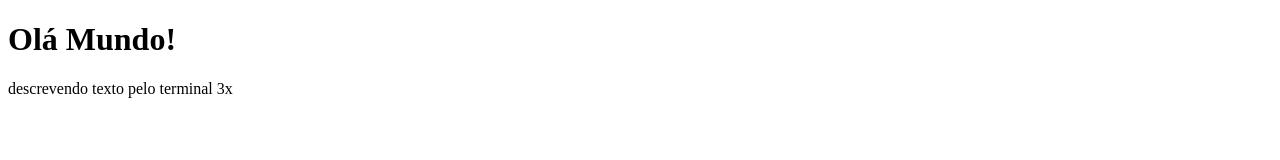
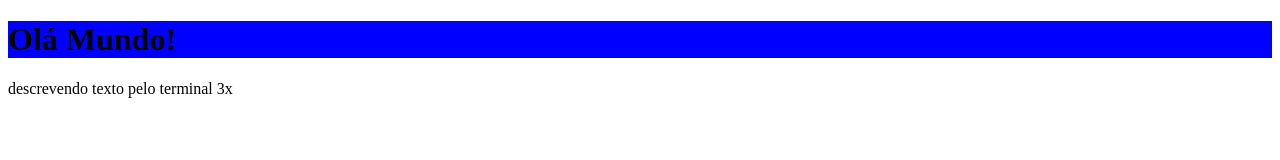
Before and after one commit to david-mendes-s/teste-wsl, a plain HTML site: page index.html in a window 1280 px wide. Drawn offline with Linux system fonts and the light colour scheme.

Commit message:
ajustes wsl

```diff
--- /dev/null
+++ b/css/styles.css
@@ -0,0 +1,3 @@
+h1 {
+background: blue;
+}
--- a/index.html
+++ b/index.html
@@ -4,6 +4,7 @@
     <meta charset="UTF-8">
     <meta name="viewport" content="width=device-width, initial-scale=1.0">
     <title>Document</title>
+    <link rel="stylesheet" href="css/styles.css">
 </head>
 <body>
     <h1>Olá Mundo!</h1>
```
